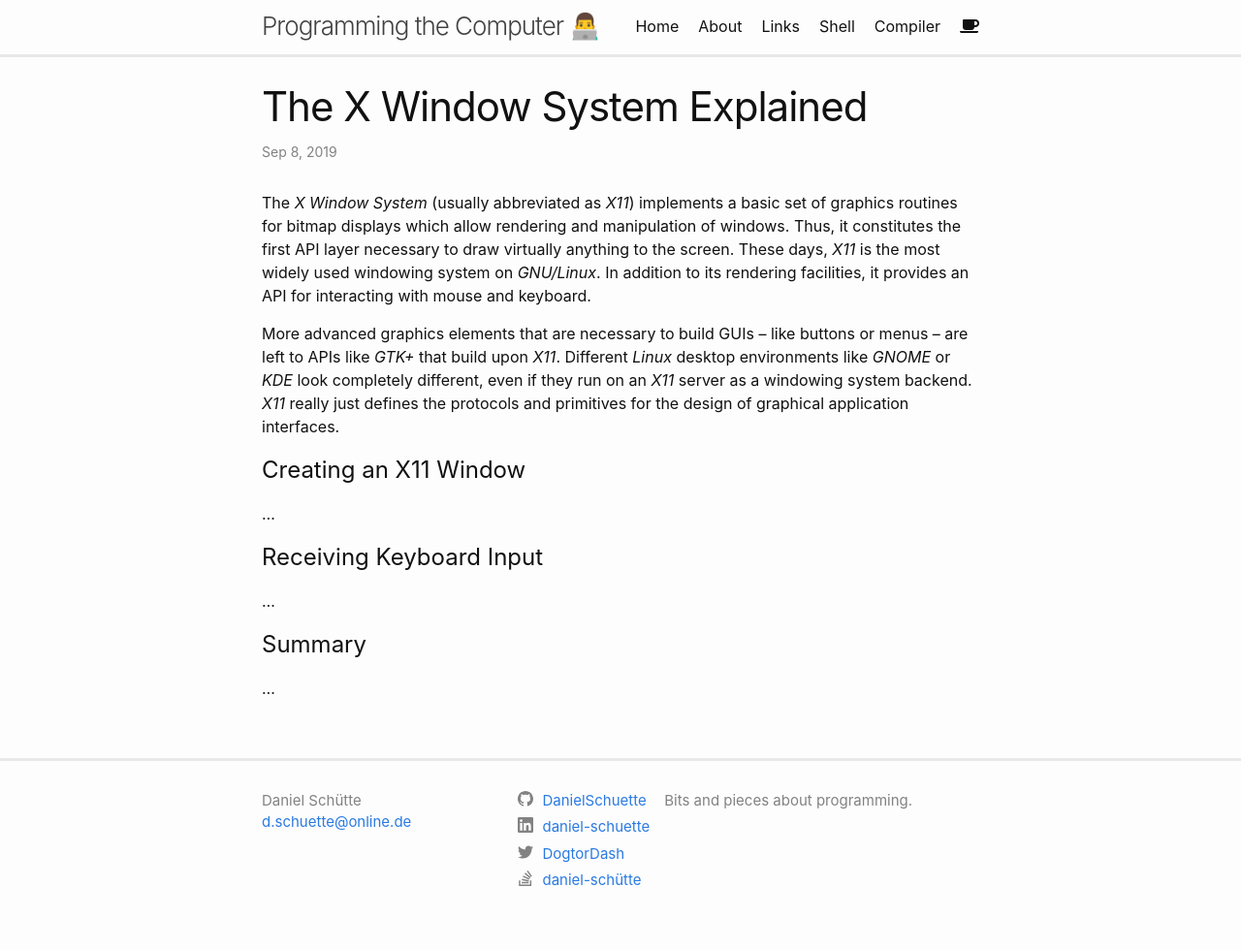
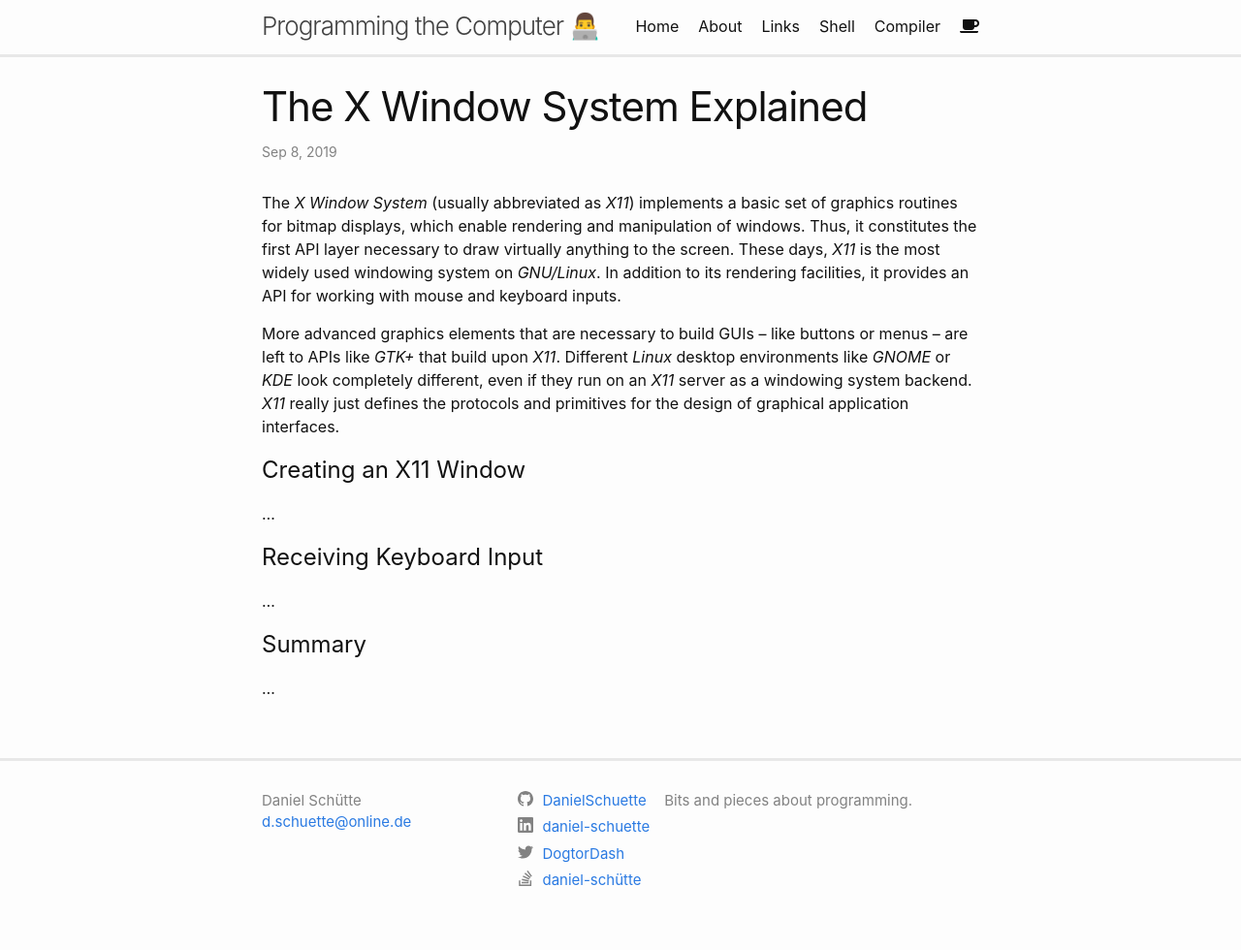
Before and after one commit to DanielSchuette/DanielSchuette.github.io, a Jekyll site: the page built from _posts/2019-09-08-x11_window_system.md, in a window 1280 px wide. Shown: the whole page at 97% size. Built offline with Jekyll 4.4.1, drawn with Linux system fonts in a browser that asks for light colours; nearby versions of some CDN libraries; some web fonts are replaced; comment, search, counter and statistics services are not loaded.

Commit message:
update x11 post phrasing

```diff
--- a/_posts/2019-09-08-x11_window_system.md
+++ b/_posts/2019-09-08-x11_window_system.md
@@ -5,7 +5,7 @@ date:   2019-09-08 23:54:00 +0200
 categories: unix
 ---
 
-The *X Window System* (usually abbreviated as *X11*) implements a basic set of graphics routines for bitmap displays which allow rendering and manipulation of windows. Thus, it constitutes the first API layer necessary to draw virtually anything to the screen. These days, *X11* is the most widely used windowing system on *GNU/Linux*. In addition to its rendering facilities, it provides an API for interacting with mouse and keyboard.
+The *X Window System* (usually abbreviated as *X11*) implements a basic set of graphics routines for bitmap displays, which enable rendering and manipulation of windows. Thus, it constitutes the first API layer necessary to draw virtually anything to the screen. These days, *X11* is the most widely used windowing system on *GNU/Linux*. In addition to its rendering facilities, it provides an API for working with mouse and keyboard inputs.
 
 More advanced graphics elements that are necessary to build GUIs -- like buttons or menus -- are left to APIs like *GTK+* that build upon *X11*. Different *Linux* desktop environments like *GNOME* or *KDE* look completely different, even if they run on an *X11* server as a windowing system backend. *X11* really just defines the protocols and primitives for the design of graphical application interfaces.
 
```
